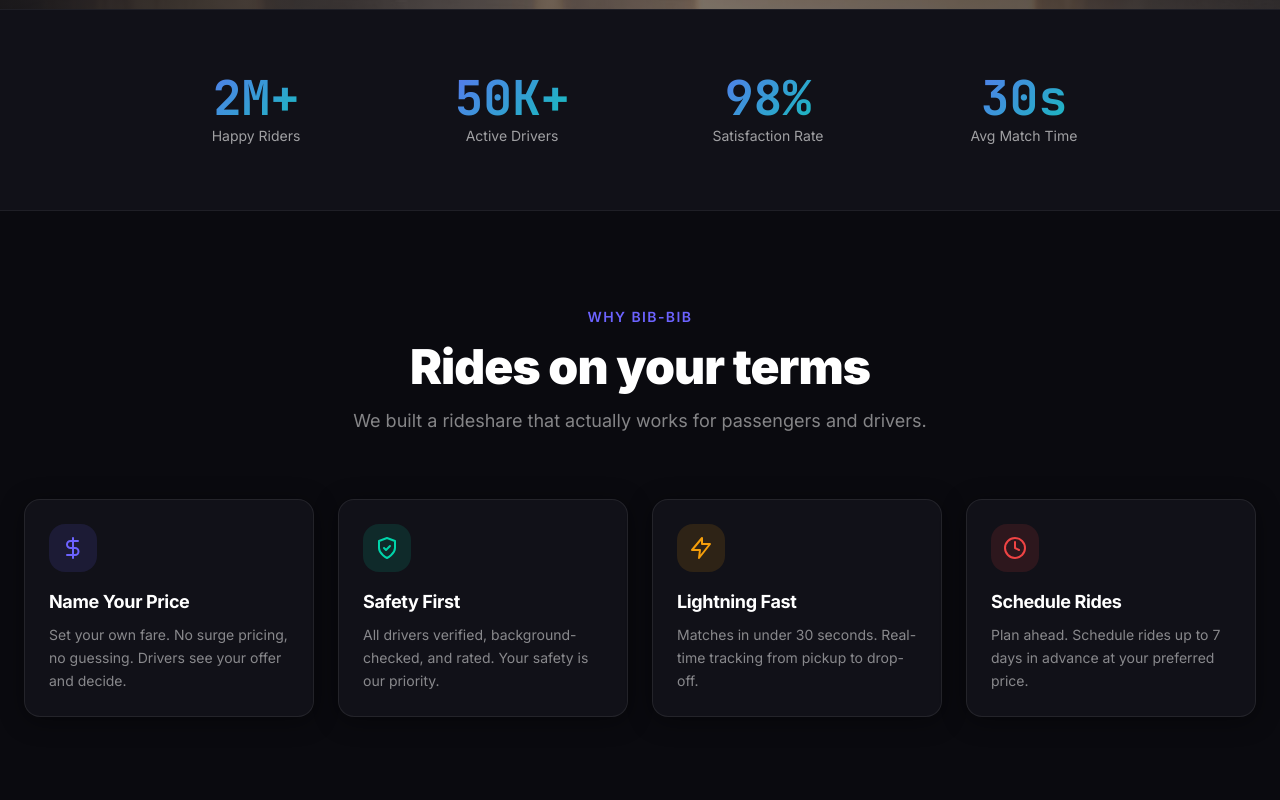
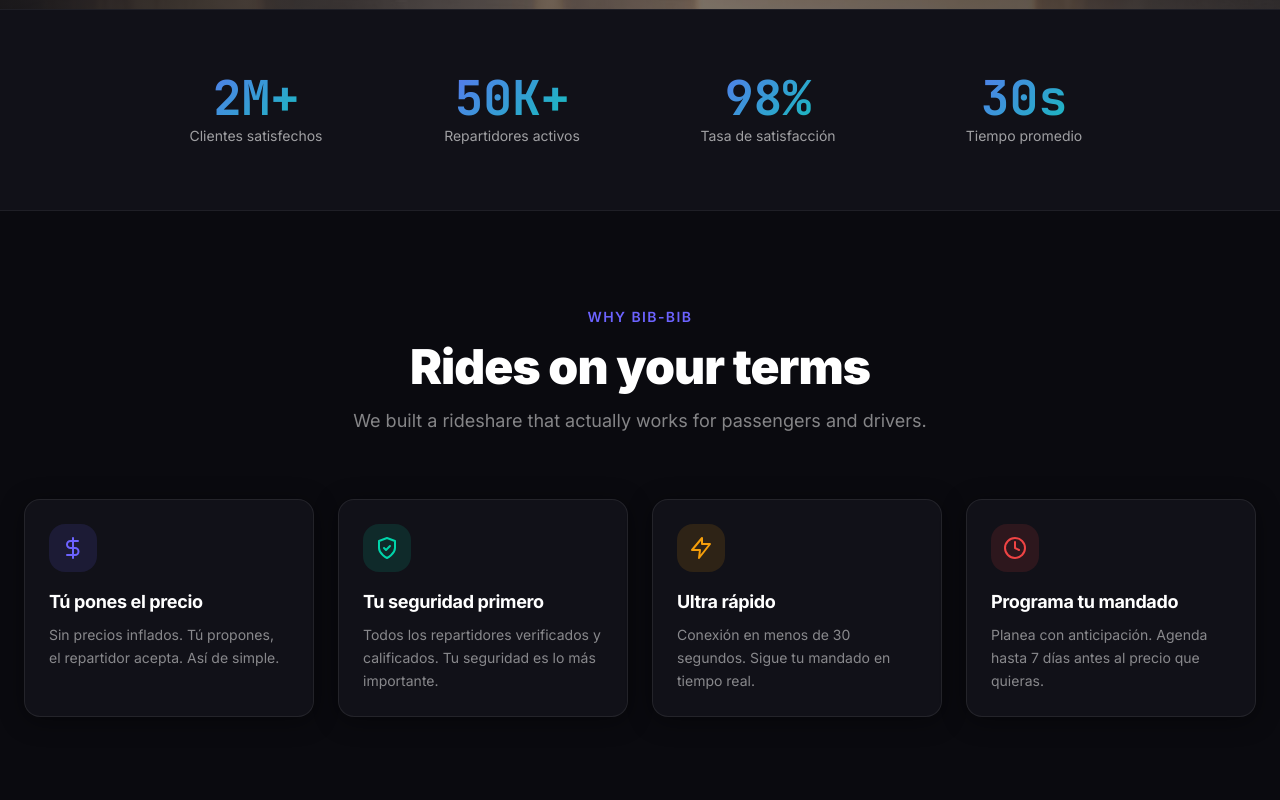
Before and after one commit to turbillon50/bib-bib, a Next.js app in the folder apps/web/: page / in a window 1280 px wide. Shown: the part 920-1720 px from the top of the page. Built offline with nearby package versions, Linux system fonts and the light colour scheme; no server answers.

Commit message:
fix: mapa dopamina + ES + maps key

```diff
--- a/apps/web/src/app/page.tsx
+++ b/apps/web/src/app/page.tsx
@@ -20,39 +20,39 @@
 const FEATURES = [
   {
     icon: DollarSign,
-    title: 'Name Your Price',
+    title: 'Tú pones el precio',
     description:
-      'Set your own fare. No surge pricing, no guessing. Drivers see your offer and decide.',
+      'Sin precios inflados. Tú propones, el repartidor acepta. Así de simple.',
     color: '#6C63FF',
   },
   {
     icon: Shield,
-    title: 'Safety First',
+    title: 'Tu seguridad primero',
     description:
-      'All drivers verified, background-checked, and rated. Your safety is our priority.',
+      'Todos los repartidores verificados y calificados. Tu seguridad es lo más importante.',
     color: '#00D4AA',
   },
   {
     icon: Zap,
-    title: 'Lightning Fast',
+    title: 'Ultra rápido',
     description:
-      'Matches in under 30 seconds. Real-time tracking from pickup to drop-off.',
+      'Conexión en menos de 30 segundos. Sigue tu mandado en tiempo real.',
     color: '#F59E0B',
   },
   {
     icon: Clock,
-    title: 'Schedule Rides',
+    title: 'Programa tu mandado',
     description:
-      'Plan ahead. Schedule rides up to 7 days in advance at your preferred price.',
+      'Planea con anticipación. Agenda hasta 7 días antes al precio que quieras.',
     color: '#EF4444',
   },
 ];
 
 const STATS = [
-  { value: '2M+', label: 'Happy Riders' },
-  { value: '50K+', label: 'Active Drivers' },
-  { value: '98%', label: 'Satisfaction Rate' },
-  { value: '30s', label: 'Avg Match Time' },
+  { value: '2M+', label: 'Clientes satisfechos' },
+  { value: '50K+', label: 'Repartidores activos' },
+  { value: '98%', label: 'Tasa de satisfacción' },
+  { value: '30s', label: 'Tiempo promedio' },
 ];
 
 const TESTIMONIALS = [
@@ -129,7 +129,7 @@
               href="/register"
               className="btn-gradient text-sm px-5 py-2 rounded-xl font-semibold"
             >
-              Get Started
+              Empieza ahora
             </Link>
           </div>
         </div>
@@ -202,7 +202,7 @@
               href="/register?role=driver"
               className="flex items-center gap-2 px-8 py-4 rounded-2xl text-lg font-semibold border border-white/10 hover:border-white/20 hover:bg-white/5 transition-all w-full sm:w-auto justify-center text-white"
             >
-              <Car size={20} /> Become a Driver
+              <Car size={20} /> Ser repartidor
             </Link>
           </motion.div>
 
@@ -355,7 +355,7 @@
               },
               {
                 step: '02',
-                title: 'Name Your Price',
+                title: 'Tú pones el precio',
                 desc: 'Slide to propose your fare. See how competitive your price is in real-time.',
               },
               {
@@ -506,7 +506,7 @@
                   href="/register"
                   className="btn-gradient flex items-center gap-2 px-8 py-4 rounded-2xl text-lg font-semibold justify-center"
                 >
-                  Get Started Free <ArrowRight size={20} />
+                  Empieza ahora Free <ArrowRight size={20} />
                 </Link>
                 <Link
                   href="/demo?to=/admin"
--- a/apps/web/src/components/maps/MapView.tsx
+++ b/apps/web/src/components/maps/MapView.tsx
@@ -22,16 +22,24 @@
   className?: string;
 }
 
-const DARK_MAP_STYLE: google.maps.MapTypeStyle[] = [
-  { elementType: 'geometry', stylers: [{ color: '#0A0A0F' }] },
-  { elementType: 'labels.text.stroke', stylers: [{ color: '#0A0A0F' }] },
-  { elementType: 'labels.text.fill', stylers: [{ color: '#4A4A5A' }] },
-  { featureType: 'road', elementType: 'geometry', stylers: [{ color: '#1A1A24' }] },
-  { featureType: 'road', elementType: 'geometry.stroke', stylers: [{ color: '#111118' }] },
-  { featureType: 'road.highway', elementType: 'geometry', stylers: [{ color: '#24243A' }] },
-  { featureType: 'water', elementType: 'geometry', stylers: [{ color: '#06060D' }] },
+// Estilo DOPAMINA — Bib-Bib naranja/vino, calles brillantes
+const BIB_BIB_MAP_STYLE: google.maps.MapTypeStyle[] = [
+  { elementType: 'geometry', stylers: [{ color: '#1a0800' }] },
+  { elementType: 'labels.text.stroke', stylers: [{ color: '#1a0800' }] },
+  { elementType: 'labels.text.fill', stylers: [{ color: '#f4a100' }] },
+  { featureType: 'road', elementType: 'geometry', stylers: [{ color: '#2d1000' }] },
+  { featureType: 'road', elementType: 'geometry.stroke', stylers: [{ color: '#3d1500' }] },
+  { featureType: 'road.highway', elementType: 'geometry', stylers: [{ color: '#6b2200' }] },
+  { featureType: 'road.highway', elementType: 'geometry.stroke', stylers: [{ color: '#e85d04' }] },
+  { featureType: 'road.arterial', elementType: 'geometry', stylers: [{ color: '#3d1500' }] },
+  { featureType: 'water', elementType: 'geometry', stylers: [{ color: '#0d0500' }] },
+  { featureType: 'water', elementType: 'labels.text.fill', stylers: [{ color: '#e85d04' }] },
   { featureType: 'poi', stylers: [{ visibility: 'off' }] },
   { featureType: 'transit', stylers: [{ visibility: 'off' }] },
+  { featureType: 'administrative', elementType: 'geometry', stylers: [{ color: '#6b1a1a' }] },
+  { featureType: 'administrative.country', elementType: 'labels.text.fill', stylers: [{ color: '#f4a100' }] },
+  { featureType: 'administrative.locality', elementType: 'labels.text.fill', stylers: [{ color: '#f4a100' }] },
+  { featureType: 'landscape', elementType: 'geometry', stylers: [{ color: '#1a0800' }] },
 ];
 
 let loader: Loader | null = null;
@@ -47,7 +55,7 @@
 }
 
 export function MapView({
-  center = { lat: 19.4326, lng: -99.1332 },
+  center = { lat: 21.1619, lng: -86.8515 }, // Cancun por defecto
   zoom = 14,
   drivers = [],
   userLocation,
@@ -70,7 +78,7 @@
       if (!mapRef.current || mapInstance.current) return;
       mapInstance.current = new google.maps.Map(mapRef.current, {
         center, zoom,
-        styles: DARK_MAP_STYLE,
+        styles: BIB_BIB_MAP_STYLE,
         disableDefaultUI: true,
         zoomControl: true,
         zoomControlOptions: { position: google.maps.ControlPosition.RIGHT_CENTER },
@@ -84,18 +92,17 @@
       routeRenderer.current = new google.maps.DirectionsRenderer({
         map: mapInstance.current,
         suppressMarkers: true,
-        polylineOptions: { strokeColor: '#6C63FF', strokeWeight: 4, strokeOpacity: 0.9 },
+        polylineOptions: { strokeColor: '#e85d04', strokeWeight: 5, strokeOpacity: 0.95 },
       });
       setLoaded(true);
     });
   }, []);
 
-  // Update center
   useEffect(() => {
     if (mapInstance.current) mapInstance.current.setCenter(center);
   }, [center.lat, center.lng]);
 
-  // User location marker
+  // Marcador usuario — punto naranja brillante
   useEffect(() => {
     if (!loaded || !mapInstance.current) return;
     const pos = userLocation || center;
@@ -105,8 +112,8 @@
         map: mapInstance.current,
         icon: {
           path: google.maps.SymbolPath.CIRCLE,
-          scale: 10,
-          fillColor: '#6C63FF',
+          scale: 12,
+          fillColor: '#e85d04',
           fillOpacity: 1,
           strokeColor: '#ffffff',
           strokeWeight: 3,
@@ -118,7 +125,7 @@
     }
   }, [loaded, userLocation?.lat, userLocation?.lng]);
 
-  // Driver tracking marker
+  // Marcador repartidor activo — flecha naranja
   useEffect(() => {
     if (!loaded || !mapInstance.current || !driverLocation) return;
     if (!driverTrackMarker.current) {
@@ -126,13 +133,13 @@
         position: driverLocation,
         map: mapInstance.current,
         icon: {
-          path: 'M12 2C8.13 2 5 5.13 5 9c0 5.25 7 13 7 13s7-7.75 7-13c0-3.87-3.13-7-7-7zm0 9.5c-1.38 0-2.5-1.12-2.5-2.5s1.12-2.5 2.5-2.5 2.5 1.12 2.5 2.5-1.12 2.5-2.5 2.5z',
-          fillColor: '#00D4AA',
+          path: google.maps.SymbolPath.FORWARD_CLOSED_ARROW,
+          scale: 7,
+          fillColor: '#f4a100',
           fillOpacity: 1,
           strokeColor: '#ffffff',
           strokeWeight: 2,
-          scale: 1.5,
-          anchor: new google.maps.Point(12, 22),
+          rotation: 0,
         },
         zIndex: 200,
       });
@@ -142,18 +149,13 @@
     mapInstance.current.panTo(driverLocation);
   }, [loaded, driverLocation?.lat, driverLocation?.lng]);
 
-  // Nearby driver markers
+  // Repartidores cercanos — flechas pequeñas naranja
   useEffect(() => {
     if (!loaded || !mapInstance.current) return;
-
     const currentIds = new Set(drivers.map(d => d.id));
-
-    // Remove stale markers
     driverMarkers.current.forEach((marker, id) => {
       if (!currentIds.has(id)) { marker.setMap(null); driverMarkers.current.delete(id); }
     });
-
-    // Add/update markers
     drivers.forEach(d => {
       const pos = { lat: d.latitude, lng: d.longitude };
       if (driverMarkers.current.has(d.id)) {
@@ -165,9 +167,9 @@
           icon: {
             path: google.maps.SymbolPath.FORWARD_CLOSED_ARROW,
             scale: 5,
-            fillColor: '#00D4AA',
-            fillOpacity: 0.9,
-            strokeColor: '#ffffff',
+            fillColor: '#e85d04',
+            fillOpacity: 0.95,
+            strokeColor: '#f4a100',
             strokeWeight: 1.5,
             rotation: d.heading ?? 0,
           },
@@ -177,7 +179,7 @@
     });
   }, [loaded, drivers]);
 
-  // Show route
+  // Ruta entre origen y destino
   useEffect(() => {
     if (!loaded || !routeRenderer.current || !origin || !destination) return;
     const directionsService = new google.maps.DirectionsService();
@@ -192,8 +194,8 @@
   return (
     <div className={className} ref={mapRef}>
       {!loaded && (
-        <div className="w-full h-full bg-[#0A0A0F] flex items-center justify-center">
-          <div className="w-8 h-8 border-2 border-[rgba(108,99,255,0.3)] border-t-[#6C63FF] rounded-full animate-spin" />
+        <div className="w-full h-full bg-[#1a0800] flex items-center justify-center">
+          <div className="w-8 h-8 border-2 border-[rgba(232,93,4,0.3)] border-t-[#e85d04] rounded-full animate-spin" />
         </div>
       )}
     </div>
--- a/apps/web/src/components/ride/BottomSheet.tsx
+++ b/apps/web/src/components/ride/BottomSheet.tsx
@@ -53,7 +53,7 @@
         proposedPrice: price,
         paymentMethod,
         vehicleType,
-        isScheduled: false,
+        isProgramard: false,
       })
       const { setActiveRide } = useTripStore.getState()
       setActiveRide(res.data?.data?.ride)
```
Also changed, not shown: apps/web/public/sw.js, 2 other files (tests, documents, lock files or other folders).
